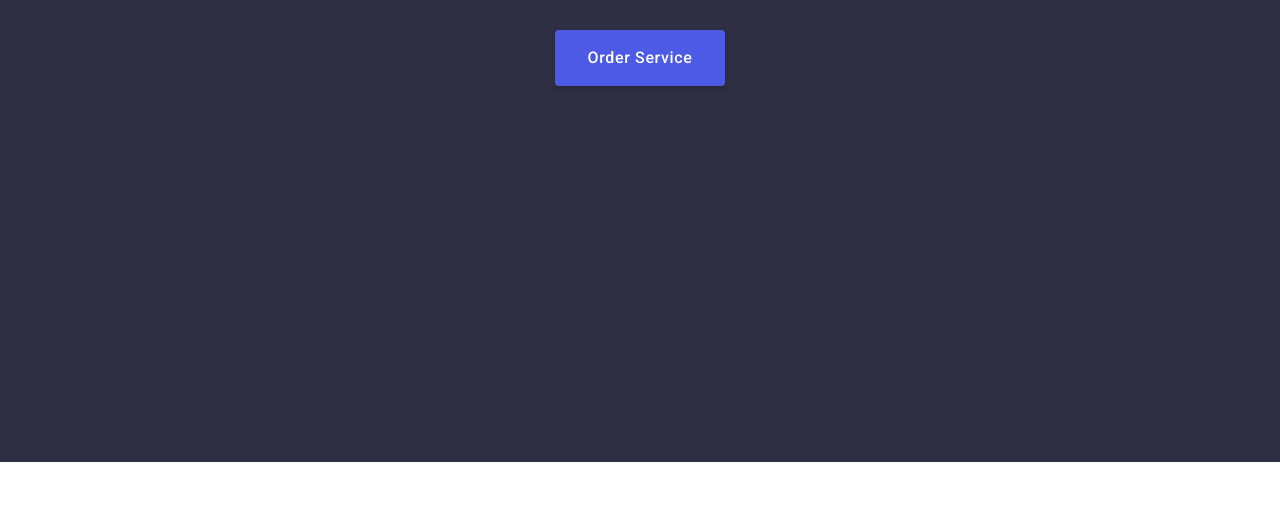
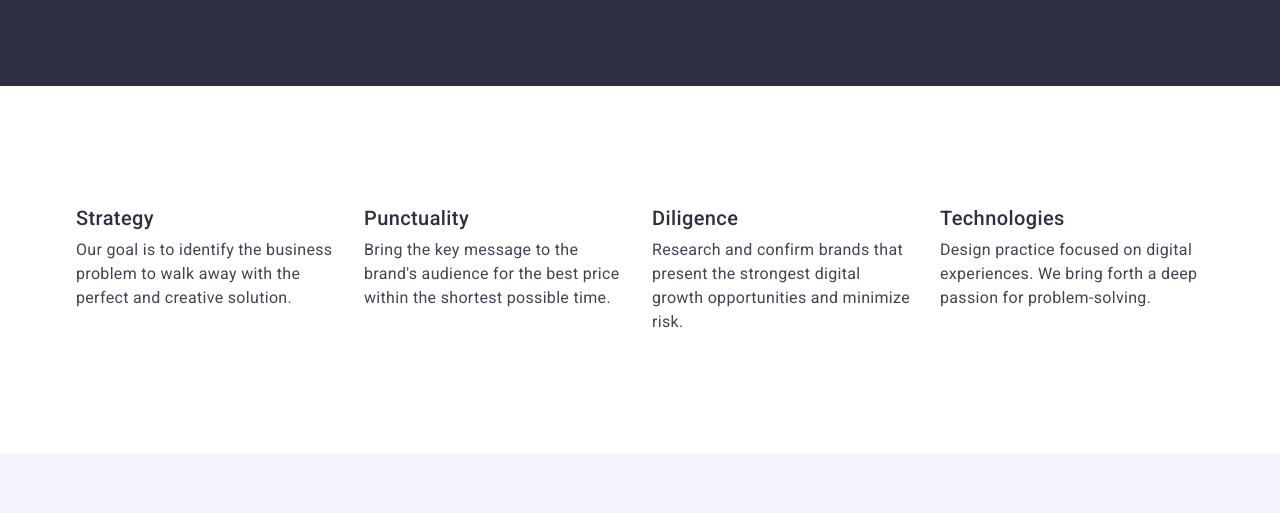
Before and after one commit to Illek/goit-markup-hw-03, a plain HTML site: page index.html in a window 1280 px wide. Shown: the part 587-1100 px from the top of the page. Drawn offline with nearby package versions, Linux system fonts and the light colour scheme.

Commit message:
Final project result v.03
Fised hero-section paddings

```diff
--- a/css/styles.css
+++ b/css/styles.css
@@ -271,7 +271,6 @@ img {
 .hero-container {
   display: flex;
   align-items: center;
-  padding: 188px 472px;
   flex-direction: column;
   background-color: #2E2F42;
 }
```
